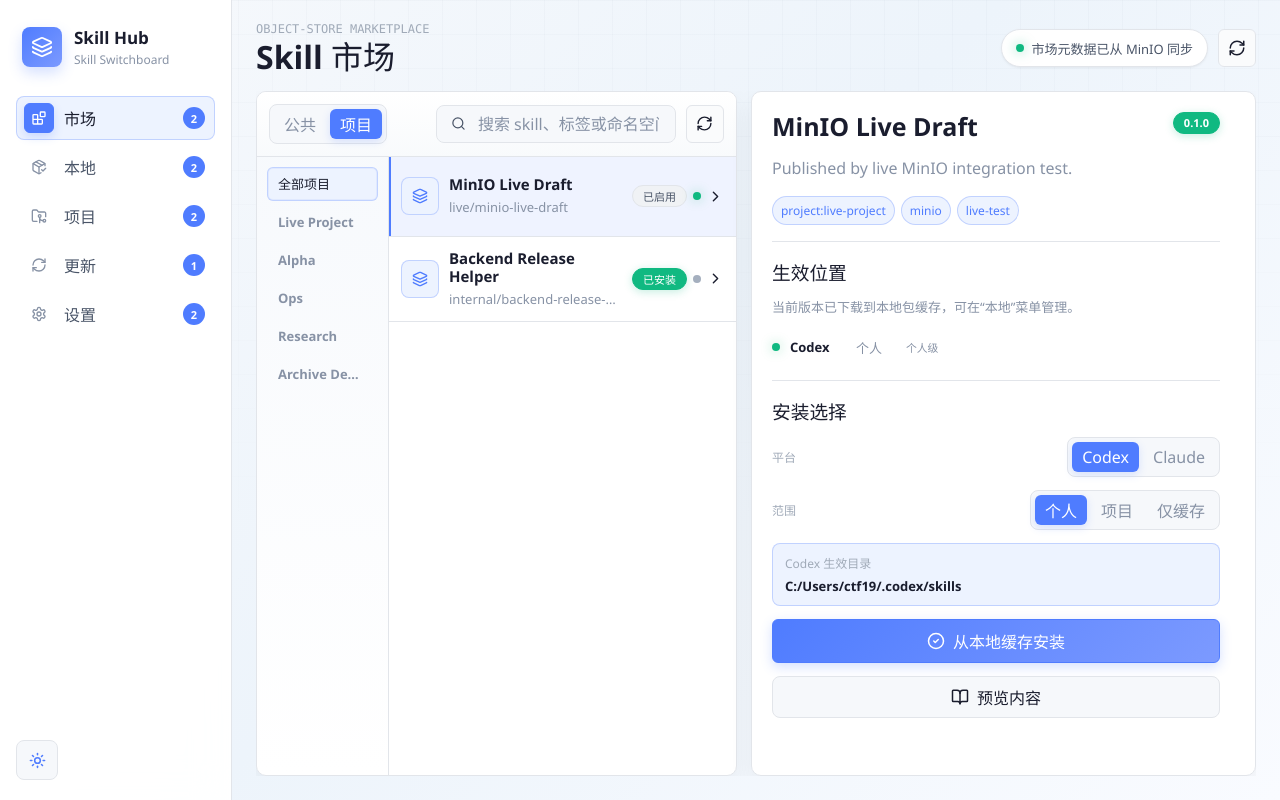
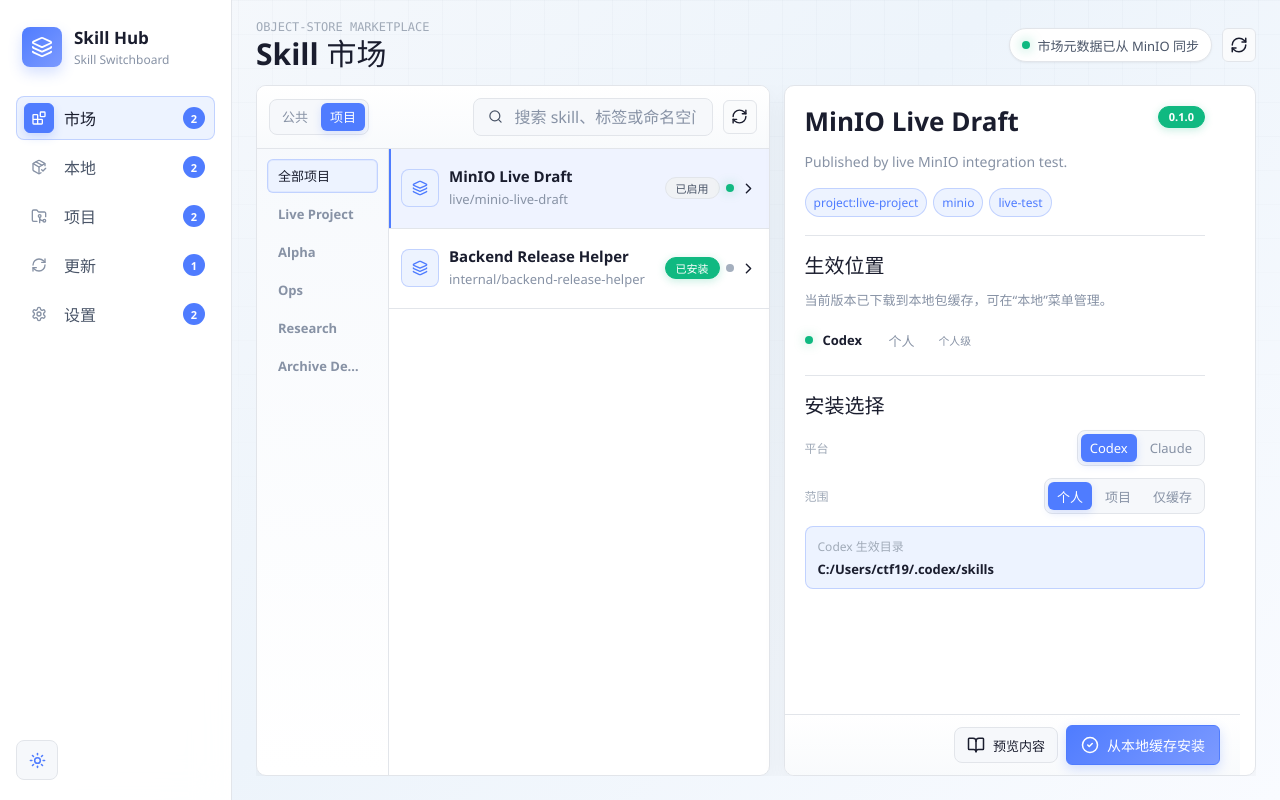
Before and after one commit to tf1997/skill-hub, a React (Vite) app in the folder fronted/: page / in a window 1280 px wide. Both pictures are taken after a click on the button "项目". Built offline with nearby package versions, Linux system fonts and the light colour scheme.

Commit message:
feat(market): restructure detail pane layout and refine UI spacing

```diff
--- a/fronted/src/App.tsx
+++ b/fronted/src/App.tsx
@@ -1723,6 +1723,7 @@
       <aside className="detail-pane">
         {props.selectedSkill ? (
           <>
+            <div className="detail-scroll">
             <div className="detail-heading">
               <div>
                 <h2>{props.selectedSkill.name}</h2>
@@ -1843,6 +1844,13 @@
                 </div>
               ) : null}
 
+            </div>
+            </div>
+            <div className="detail-action-bar">
+              <button className="secondary-action" onClick={() => props.onPreview(props.selectedSkill!)}>
+                <BookOpen size={18} />
+                预览内容
+              </button>
               <button
                 className="primary-action"
                 onClick={props.onInstall}
@@ -1855,12 +1863,6 @@
                 )}
                 {installState.label}
               </button>
-
-              <button className="secondary-action" onClick={() => props.onPreview(props.selectedSkill!)}>
-                <BookOpen size={18} />
-                预览内容
-              </button>
-
             </div>
           </>
         ) : (
--- a/fronted/src/styles.css
+++ b/fronted/src/styles.css
@@ -491,7 +491,7 @@
   min-height: 0;
   height: 100vh;
   overflow: hidden;
-  padding: 22px 24px 24px;
+  padding: 20px 24px 24px;
 }
 
 .topbar {
@@ -500,8 +500,8 @@
   align-items: center;
   justify-content: space-between;
   flex-wrap: wrap;
-  gap: 16px;
-  margin-bottom: 16px;
+  gap: 14px;
+  margin-bottom: 14px;
 }
 
 .topbar p,
@@ -517,9 +517,9 @@
 }
 
 .topbar h1 {
-  margin-top: 4px;
-  font-size: 32px;
-  line-height: 1.08;
+  margin-top: 3px;
+  font-size: 30px;
+  line-height: 1.12;
   font-weight: 750;
   letter-spacing: 0;
 }
@@ -539,8 +539,8 @@
   gap: 8px;
   min-width: 0;
   max-width: min(420px, 44vw);
-  min-height: 38px;
-  padding: 0 14px;
+  min-height: 34px;
+  padding: 0 12px;
   color: var(--text-secondary);
   background: var(--surface-elevated);
   border: 1px solid var(--border-light);
@@ -612,10 +612,11 @@
   align-items: center;
   justify-content: center;
   gap: 8px;
-  min-height: 38px;
+  min-height: 34px;
   border-radius: var(--radius-sm);
   cursor: pointer;
   font-weight: 500;
+  font-size: 13px;
   transition: background 0.16s ease, border-color 0.16s ease, color 0.16s ease, box-shadow 0.16s ease;
 }
 
@@ -629,7 +630,9 @@
 }
 
 .icon-button {
-  width: 38px;
+  width: 34px;
+  min-height: 34px;
+  padding: 0;
   color: var(--text);
   background: var(--panel-2);
   border: 1px solid var(--border-light);
@@ -654,8 +657,8 @@
 
 .primary-soft,
 .icon-text-button {
-  padding: 0 16px;
-  min-height: 38px;
+  padding: 0 12px;
+  min-height: 34px;
   color: var(--text);
   background: var(--panel-2);
   border: 1px solid var(--border-light);
@@ -664,7 +667,7 @@
 }
 
 .primary-soft.icon-only {
-  width: 38px;
+  width: 34px;
   padding: 0;
   flex: 0 0 auto;
 }
@@ -677,13 +680,15 @@
 }
 
 .primary-action {
-  width: 100%;
-  min-height: 44px;
-  padding: 0 16px;
+  width: fit-content;
+  min-width: 148px;
+  min-height: 40px;
+  padding: 0 14px;
   color: #fff;
   background: linear-gradient(135deg, var(--accent-primary), var(--accent-secondary));
   border: 1px solid var(--accent-primary);
   box-shadow: 0 4px 12px rgba(79, 124, 255, 0.24);
+  font-size: 14px;
   font-weight: 600;
 }
 
@@ -694,7 +699,10 @@
 
 .primary-action.compact {
   width: auto;
-  min-width: 132px;
+  min-width: 112px;
+  min-height: 36px;
+  padding: 0 13px;
+  font-size: 13px;
 }
 
 .primary-action:disabled {
@@ -759,7 +767,7 @@
 
 .market-grid {
   display: grid;
-  grid-template-columns: minmax(0, 1fr) minmax(380px, 1.05fr);
+  grid-template-columns: minmax(420px, 1fr) minmax(360px, 0.92fr);
   grid-template-rows: minmax(0, 1fr);
   gap: 14px;
   flex: 1 1 auto;
@@ -888,7 +896,7 @@
   display: inline-grid;
   grid-auto-flow: column;
   gap: 4px;
-  padding: 4px;
+  padding: 3px;
   background: var(--control-bg);
   border: 1px solid var(--line);
   border-radius: var(--radius-md);
@@ -900,10 +908,11 @@
 }
 
 .segmented button {
-  min-height: 30px;
-  padding: 0 10px;
+  min-height: 28px;
+  padding: 0 9px;
   color: var(--muted);
   background: transparent;
+  font-size: 13px;
   white-space: nowrap;
 }
 
@@ -1111,6 +1120,20 @@
 }
 
 .detail-pane {
+  display: flex;
+  flex-direction: column;
+  min-height: 0;
+  padding: 0;
+  overflow: hidden;
+  scrollbar-gutter: stable;
+}
+
+.detail-pane > .empty-state {
+  margin: auto;
+}
+
+.detail-scroll {
+  flex: 1 1 auto;
   min-height: 0;
   padding: 20px;
   overflow: auto;
@@ -1144,12 +1167,15 @@
 
 .detail-heading h2 {
   margin-top: 0;
-  font-size: 25px;
-  line-height: 1.12;
+  font-size: 26px;
+  line-height: 1.2;
+  font-weight: 750;
 }
 
 .detail-summary {
   color: var(--muted);
+  margin: 14px 0 0;
+  font-size: 14px;
   line-height: 1.55;
   max-width: 68ch;
 }
@@ -1172,9 +1198,17 @@
 
 .binding-panel,
 .install-box {
-  margin-top: 16px;
-  padding-top: 16px;
+  margin-top: 18px;
+  padding-top: 18px;
   border-top: 1px solid var(--line);
+}
+
+.install-box h3,
+.binding-panel h3 {
+  color: var(--text-primary);
+  font-size: 20px;
+  line-height: 1.2;
+  font-weight: 750;
 }
 
 .binding-line {
@@ -1199,14 +1233,35 @@
 
 .install-box {
   display: grid;
-  gap: 13px;
+  gap: 12px;
+}
+
+.install-box > :not(.primary-action):not(.secondary-action) {
+  grid-column: 1 / -1;
+}
+
+.detail-action-bar {
+  display: flex;
+  flex: 0 0 auto;
+  align-items: center;
+  justify-content: flex-end;
+  gap: 8px;
+  min-height: 58px;
+  padding: 10px 20px;
+  background: var(--panel-header);
+  border-top: 1px solid var(--line);
+}
+
+.detail-action-bar .primary-action,
+.detail-action-bar .secondary-action {
+  flex: 0 0 auto;
 }
 
 .field-row {
   display: flex;
   align-items: center;
   justify-content: space-between;
-  gap: 12px;
+  gap: 10px;
 }
 
 .field-row > span,
@@ -1225,12 +1280,13 @@
 
 .text-field input,
 .text-field select {
-  height: 38px;
-  min-width: 0;
-  padding: 0 14px;
+  height: 36px;
+  min-width: 0;
+  padding: 0 12px;
   background: var(--control-bg);
   border: 1px solid var(--border-light);
   border-radius: var(--radius-md);
+  font-size: 13px;
   font-weight: 500;
   transition: all 0.2s ease;
 }
@@ -1270,12 +1326,15 @@
   align-items: center;
   justify-content: center;
   gap: 8px;
-  min-height: 42px;
-  padding: 0 14px;
+  width: fit-content;
+  min-height: 36px;
+  padding: 0 12px;
   color: var(--text);
   background: var(--control-bg);
   border: 1px solid var(--line);
   border-radius: var(--radius-md);
+  font-size: 13px;
+  font-weight: 500;
   cursor: pointer;
 }
 
@@ -1340,8 +1399,9 @@
 }
 
 .section-toolbar h2 {
-  font-size: 18px;
-  font-weight: 700;
+  font-size: 20px;
+  line-height: 1.2;
+  font-weight: 750;
   color: var(--text-primary);
   display: flex;
   align-items: center;
@@ -1349,10 +1409,11 @@
 }
 
 .section-toolbar p {
-  margin: 6px 0 0;
+  margin: 5px 0 0;
   color: var(--muted);
   overflow-wrap: anywhere;
   font-size: 13px;
+  line-height: 1.45;
 }
 
 .toolbar-actions {
@@ -1369,7 +1430,7 @@
   gap: 4px;
   width: max-content;
   max-width: 100%;
-  min-height: 44px;
+  min-height: 40px;
   padding: 4px;
   overflow: auto;
   background: var(--control-bg);
@@ -1382,12 +1443,13 @@
   align-items: center;
   justify-content: center;
   gap: 8px;
-  min-height: 34px;
-  padding: 0 12px;
+  min-height: 30px;
+  padding: 0 10px;
   color: var(--muted);
   background: transparent;
   border-radius: var(--radius-sm);
   cursor: pointer;
+  font-size: 13px;
   white-space: nowrap;
 }
 
@@ -1718,9 +1780,9 @@
   display: flex;
   align-items: center;
   justify-content: space-between;
-  gap: 18px;
-  min-height: 56px;
-  padding: 12px 18px;
+  gap: 14px;
+  min-height: 52px;
+  padding: 10px 14px;
   background: var(--surface-elevated);
   border: 1px solid var(--border-light);
   border-radius: var(--radius-lg);
@@ -1737,20 +1799,21 @@
   font-family: "Cascadia Code", "Consolas", monospace;
   font-size: 11px;
   font-weight: 600;
-  letter-spacing: 0.05em;
+  letter-spacing: 0;
 }
 
 .admin-title h2 {
   margin: 2px 0 0;
-  font-size: 20px;
-  font-weight: 700;
+  font-size: 22px;
+  line-height: 1.16;
+  font-weight: 750;
   color: var(--text-primary);
 }
 
 .admin-session-compact {
   display: flex;
   align-items: center;
-  gap: 12px;
+  gap: 8px;
   flex-shrink: 0;
 }
 
@@ -1759,7 +1822,8 @@
   align-items: center;
   gap: 8px;
   max-width: min(420px, 36vw);
-  padding: 6px 12px;
+  min-height: 30px;
+  padding: 0 10px;
   background: var(--surface-muted);
   border: 1px solid var(--border-light);
   border-radius: var(--radius-sm);
@@ -1771,6 +1835,11 @@
   white-space: nowrap;
 }
 
+.session-indicator,
+.session-info-btn {
+  min-width: 0;
+}
+
 .session-dot {
   width: 6px;
   height: 6px;
@@ -1783,7 +1852,8 @@
   display: inline-flex;
   align-items: center;
   gap: 8px;
-  padding: 6px 12px;
+  min-height: 30px;
+  padding: 0 10px;
   background: var(--surface-muted);
   border: 1px solid var(--border-light);
   border-radius: var(--radius-sm);
@@ -1839,9 +1909,9 @@
 .admin-rail {
   display: grid;
   align-content: start;
-  gap: 6px;
+  gap: 5px;
   min-height: 0;
-  padding: 10px;
+  padding: 8px;
   background: var(--surface-elevated);
   border: 1px solid var(--border-light);
   border-radius: var(--radius-lg);
@@ -1852,13 +1922,14 @@
   display: flex;
   align-items: center;
   gap: 9px;
-  min-height: 40px;
-  padding: 0 11px;
+  min-height: 36px;
+  padding: 0 10px;
   color: var(--muted);
   background: transparent;
   border: 1px solid transparent;
   border-radius: var(--radius-md);
   cursor: pointer;
+  font-size: 13px;
   text-align: left;
   transition: background 0.18s ease, border-color 0.18s ease, color 0.18s ease;
 }
@@ -2437,16 +2508,16 @@
 
 .draft-browser > .section-toolbar,
 .publish-editor > .section-toolbar {
-  min-height: 72px;
+  min-height: 68px;
   margin: 0;
-  padding: 16px 18px;
+  padding: 14px 16px;
   background: var(--panel-header);
   border-bottom: 1px solid var(--line);
 }
 
 .draft-browser > .section-toolbar {
-  min-height: 58px;
-  padding: 14px 18px;
+  min-height: 54px;
+  padding: 12px 16px;
 }
 
 .draft-list {
@@ -2966,7 +3037,9 @@
 .publish-actions {
   align-items: center;
   margin: 0;
-  padding: 14px 18px;
+  justify-content: flex-end;
+  gap: 8px;
+  padding: 12px 16px;
   background: var(--panel-header);
   border-top: 1px solid var(--line);
 }
@@ -2977,7 +3050,11 @@
 
 .publish-actions .primary-soft,
 .publish-actions .primary-action {
-  min-height: 40px;
+  min-height: 36px;
+}
+
+.publish-actions .primary-action {
+  min-width: 116px;
 }
 
 .publish-empty-state {
@@ -3054,7 +3131,9 @@
 }
 
 .target-root-list h2 {
-  font-size: 19px;
+  font-size: 20px;
+  line-height: 1.2;
+  font-weight: 750;
 }
 
 .target-root-list p {
@@ -3938,7 +4017,7 @@
 @media (max-width: 1160px) {
   .market-grid {
     grid-template-columns: 1fr;
-    grid-template-rows: minmax(0, 1fr) minmax(0, 0.78fr);
+    grid-template-rows: minmax(220px, 0.76fr) minmax(330px, 1fr);
   }
 
   .detail-pane {
@@ -4044,6 +4123,16 @@
     gap: 12px;
   }
 
+  .admin-session-compact {
+    width: 100%;
+    flex-wrap: wrap;
+  }
+
+  .session-indicator {
+    max-width: 100%;
+    flex: 1 1 180px;
+  }
+
   .session-indicator {
     font-size: 11px;
     padding: 5px 10px;
```
Also changed, not shown: 1 other file (tests, documents, lock files or other folders).
